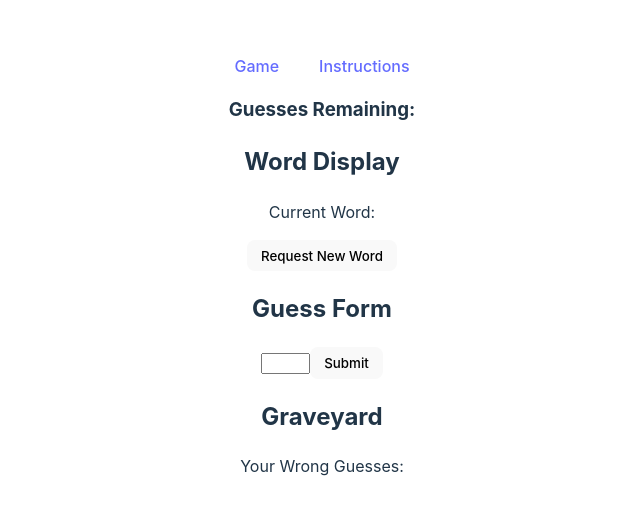
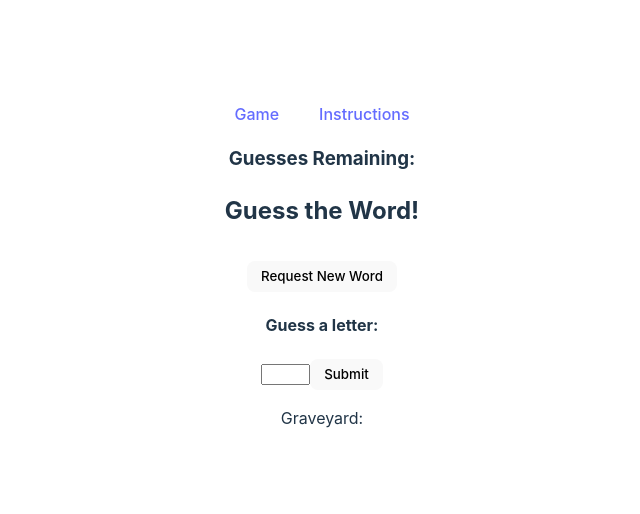
Before and after one commit to loulian444/react-hangman, a React (Vite) app: page / in a window 1280 px wide. Shown: the part 126-640 px from the top of the page, without its empty margins (318-958 px from the left). Built offline with nearby package versions, Linux system fonts and the light colour scheme; no server answers.

Commit message:
so far pretty functional

```diff
--- a/src/components/Game.jsx
+++ b/src/components/Game.jsx
@@ -11,18 +11,30 @@ const Game = () => {
   const [currentWord, setCurrentWord] = useState(null);
   const [displayArray, setDisplayArray] = useState([]);
   const [guessedLetter, setGuessedLetter] = useState(``);
-  const [guessCollection, setGuessCollection] = useState([]);
+  const [incorrectGuesses, setIncorrectGuesses] = useState([]);
 
   const formSubmitHandler = (event) => {
     event.preventDefault();
 
-    console.log(currentWord.includes(guessedLetter) ? `correct` : `wrong`);
+    const isCorrect = currentWord.includes(guessedLetter);
 
-    const newGuessCollection = [...guessCollection];
+    console.log(isCorrect ? `correct` : `wrong`);
 
-    if (!currentWord.includes(guessedLetter)) {
+    const newGuessCollection = [...incorrectGuesses];
+
+    if (isCorrect) {
+      const copyOfDisplayArray = [...displayArray];
+
+      for (let i = 0; i < currentWord.length; i++) {
+        if (currentWord[i] === guessedLetter) {
+          copyOfDisplayArray[i] = guessedLetter;
+        }
+      }
+
+      setDisplayArray(copyOfDisplayArray);
+    } else {
       newGuessCollection.push(guessedLetter);
-      setGuessCollection(newGuessCollection);
+      setIncorrectGuesses(newGuessCollection);
     }
 
     event.target.reset();
@@ -35,7 +47,7 @@ const Game = () => {
         const data = await response.json();
 
         setCurrentWord(data[0]);
-        setGuessCollection([]);
+        setIncorrectGuesses([]);
 
         const wordArr = [...data[0]];
 
@@ -62,7 +74,7 @@ const Game = () => {
         setGuessedLetter={setGuessedLetter}
         formSubmitHandler={formSubmitHandler}
       />
-      <Graveyard guessCollection={guessCollection} />
+      <Graveyard incorrectGuesses={incorrectGuesses} />
     </>
   );
 };
--- a/src/components/Graveyard.jsx
+++ b/src/components/Graveyard.jsx
@@ -1,10 +1,9 @@
-const Graveyard = ({ guessCollection }) => {
+const Graveyard = ({ incorrectGuesses }) => {
   return (
     <>
-      <h2>Graveyard</h2>
       <p>
-        Your Wrong Guesses:{" "}
-        {guessCollection.map((guess) => {
+        Graveyard: <br />
+        {incorrectGuesses.map((guess) => {
           return `${guess} `;
         })}
       </p>
--- a/src/components/GuessForm.jsx
+++ b/src/components/GuessForm.jsx
@@ -1,9 +1,8 @@
 const GuessForm = ({ guessedLetter, setGuessedLetter, formSubmitHandler }) => {
   return (
     <>
-      <h2>Guess Form</h2>
-
       <form onSubmit={formSubmitHandler}>
+        <h4>Guess a letter:</h4>
         <input
           type="text"
           size={3}
--- a/src/components/WordDisplay.jsx
+++ b/src/components/WordDisplay.jsx
@@ -1,8 +1,8 @@
 const WordDisplay = ({ displayArray }) => {
   return (
     <>
-      <h2>Word Display</h2>
-      <p>Current Word: {displayArray}</p>
+      <h2>Guess the Word!</h2>
+      <p id='displayArray'>{displayArray}</p>
     </>
   );
 };
--- a/src/index.css
+++ b/src/index.css
@@ -68,3 +68,8 @@ button:focus-visible {
     background-color: #f9f9f9;
   }
 }
+
+#displayArray {
+  letter-spacing: 5px;
+  font-size: xx-large;
+}
```
